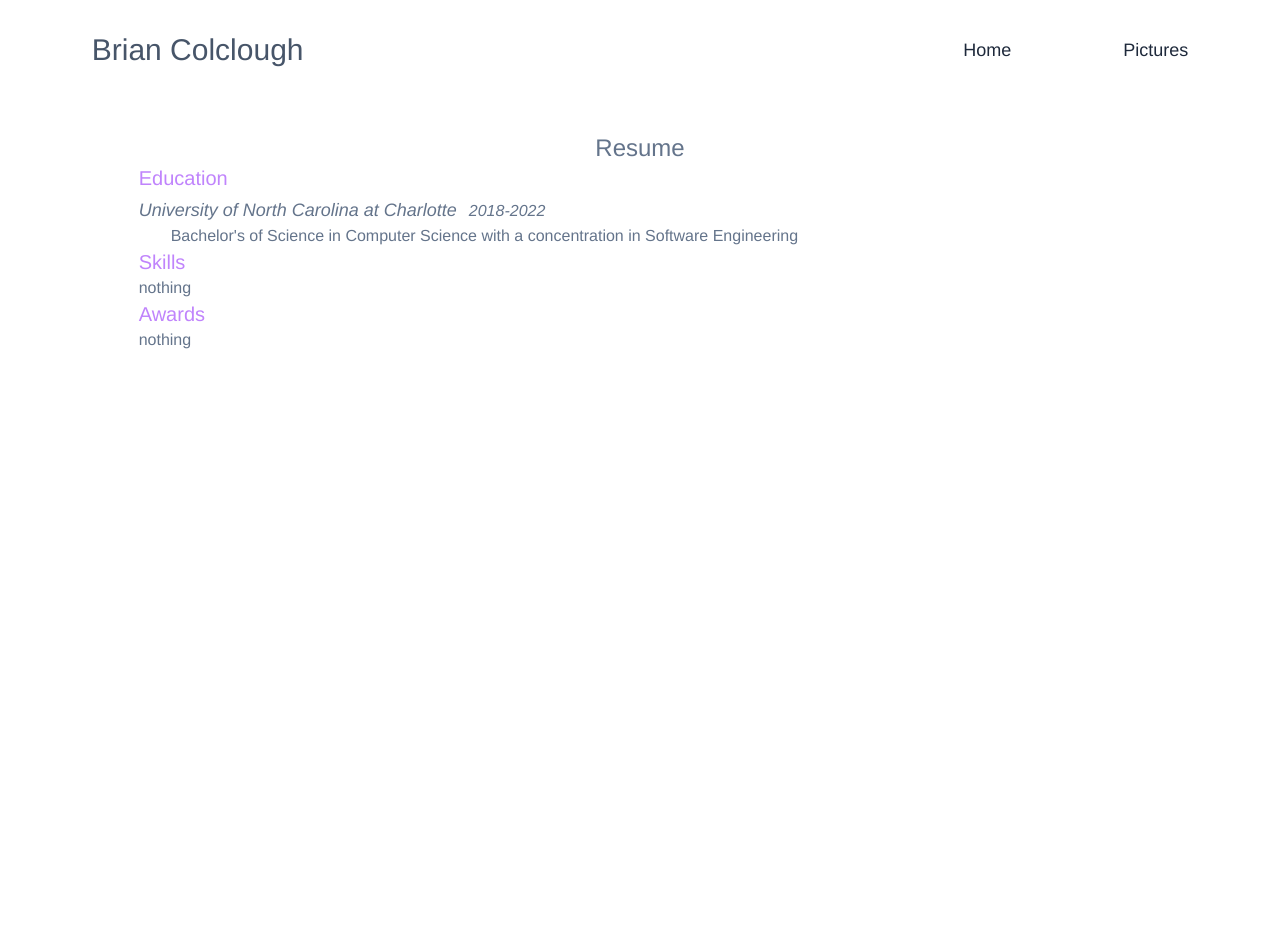
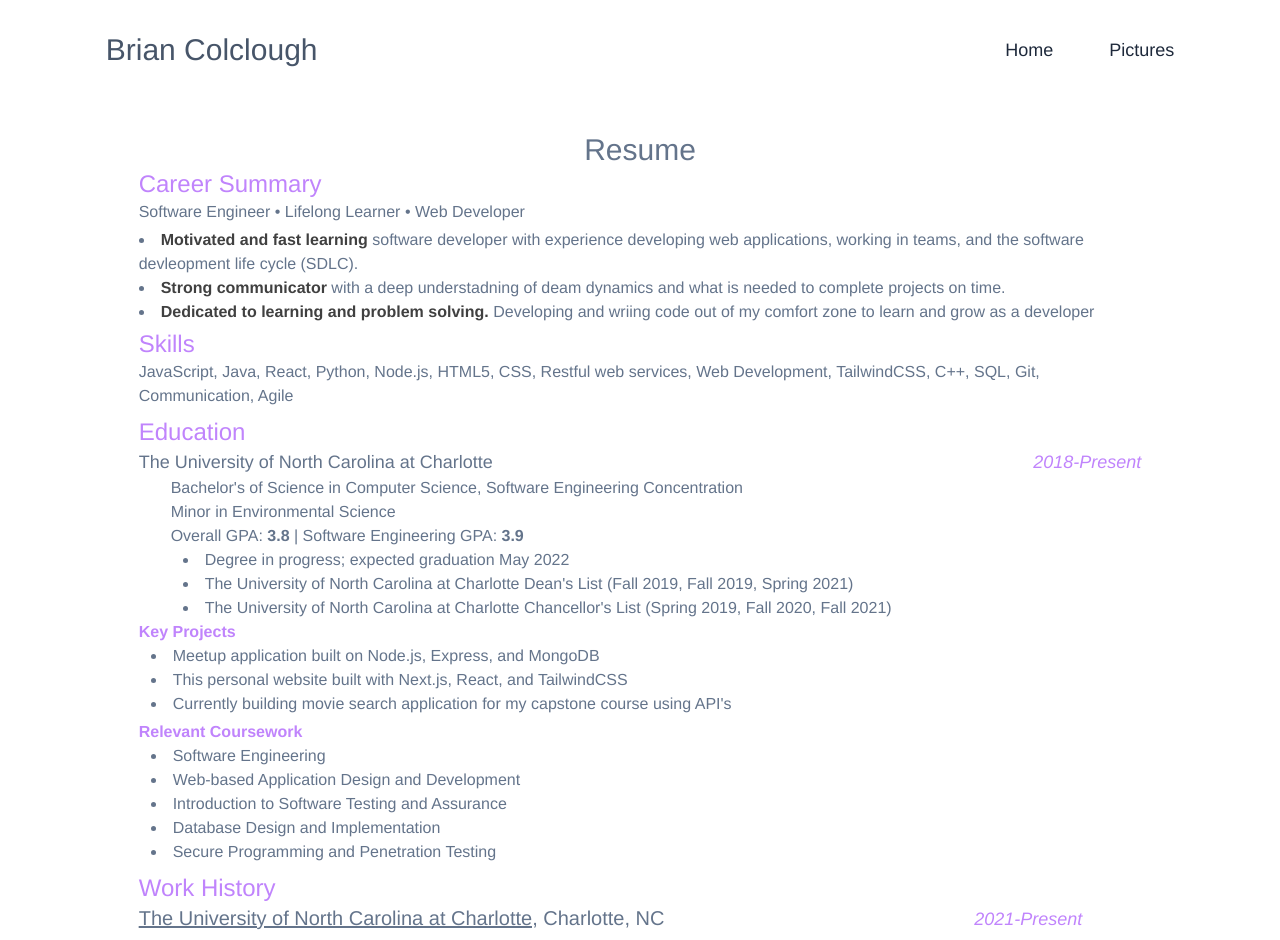
Before and after one commit to BrianColclough/Portfolio, a Next.js app: page / in a window 1280 px wide. Shown: the top 940 px of the page. Before the commit the page ends 800 px from the top, so only its background shows below. Built offline with nearby package versions, Linux system fonts and the light colour scheme.

Commit message:
Finished resume

```diff
--- a/components/nav.jsx
+++ b/components/nav.jsx
@@ -3,7 +3,7 @@ import Link from "next/link";
 const Nav = (props) => {
   return (
     <>
-      <div className="font-sans text-lg text-slate-800 flex flex-row justify-center items-center gap-28">
+      <div className="font-sans text-lg text-slate-800 flex flex-row justify-center items-center gap-14">
         <Link href="/">
           <a className="hover:text-purple-300">Home</a>
         </Link>
--- a/components/pictureViewer.jsx
+++ b/components/pictureViewer.jsx
@@ -5,6 +5,8 @@ import concordPic2 from "../assets/ConcordParkNov 12 2021-0164.jpg";
 import christmas from "../assets/Xmas-Dec 24 2021-0041.jpg";
 import boardwalk from "../assets/bwalk-Feb 01 2022-0010.jpg";
 import leaves from "../assets/FujiRecipeTesting_Nov 24 2021-0033.jpg";
+import plant from "../assets/ConcordParkNov 12 2021-0111.jpg";
+import parkingDeck from "../assets/CampusWalkDiffusion0005Nov 07 2021.jpg";
 import React, { Fragment } from "react";
 
 const images = [
@@ -14,68 +16,13 @@ const images = [
   { image: christmas },
   { image: boardwalk },
   { image: leaves },
+  { image: plant },
+  { image: parkingDeck },
 ];
 
 const PictureViewer = (props) => {
   return (
     <>
-      {/* <div className="flex flex-row px-8 py-0 flex-wrap flex-auto gap-8 items-center justify-center">
-        <div className="basis-1/4">
-          <Image
-            className="rounded-lg"
-            alt="Concord park"
-            src={concordPic}
-            layout="responsive"
-            objectFit="contain"
-          />
-        </div>
-        <div className="basis-1/4">
-          <Image
-            className="rounded-lg"
-            alt="Concord park"
-            src={concordPic1}
-            layout="responsive"
-            objectFit="contain"
-          />
-        </div>
-        <div className="basis-1/4">
-          <Image
-            className="rounded-lg"
-            alt="Concord park"
-            src={concordPic2}
-            layout="responsive"
-            objectFit="contain"
-          />
-        </div>
-        <div className="basis-1/4">
-          <Image
-            className="rounded-lg"
-            alt="Concord park"
-            src={christmas}
-            layout="responsive"
-            objectFit="contain"
-          />
-        </div>
-        <div className="basis-1/4">
-          <Image
-            className="rounded-lg"
-            alt="Alexis walking on boardwalk"
-            src={boardwalk}
-            layout="responsive"
-            objectFit="contain"
-          />
-        </div>
-        <div className="basis-1/4">
-          <Image
-            className="rounded-lg"
-            alt="Concord park"
-            src={leaves}
-            layout="responsive"
-            objectFit="contain"
-          />
-        </div>
-      </div> */}
-
       <div className="flex flex-row px-8 py-0 flex-wrap flex-auto gap-8 items-center justify-center">
         {images.map((images) => (
           <React.Fragment key={images.image}>
--- a/components/resume.jsx
+++ b/components/resume.jsx
@@ -6,25 +6,157 @@ const Resume = (props) => {
           className="p-8 font-sans subpixel-antialiased font-normal
          text-slate-500 w-5/6 justify-center"
         >
-          <p className="text-2xl text-center font-medium">Resume</p>
+          <p className="text-3xl text-center font-medium">Resume</p>
 
-          <p className="text-xl text-purple-400 font-medium pb-1">Education</p>
-
-          <div className="flex flex-row italic gap-3 items-baseline">
-            <div className="text-lg font-medium">
-              University of North Carolina at Charlotte
+          <div>
+            <div className="text-2xl text-purple-400 font-medium pb-0">
+              Career Summary
             </div>
-            <div className="text-light text-base">2018-2022</div>
-          </div>
-          <div className="indent-8">
-            Bachelor's of Science in Computer Science with a concentration in
-            Software Engineering
+            <div className="pt-0 pb-1">
+              Software Engineer • Lifelong Learner • Web Developer
+            </div>
+            <ul className="list-inside list-disc">
+              <li>
+                <b className="text-neutral-700">Motivated and fast learning</b>{" "}
+                software developer with experience developing web applications,
+                working in teams, and the software devleopment life cycle
+                (SDLC).
+              </li>
+              <li>
+                <b className="text-neutral-700">Strong communicator</b> with a
+                deep understadning of deam dynamics and what is needed to
+                complete projects on time.
+              </li>
+              <li>
+                <b className="text-neutral-700">
+                  Dedicated to learning and problem solving.
+                </b>{" "}
+                Developing and wriing code out of my comfort zone to learn and
+                grow as a developer
+              </li>
+            </ul>
           </div>
 
-          <p className="text-xl text-purple-400 font-medium">Skills</p>
-          <p>nothing</p>
-          <p className="text-xl text-purple-400 font-medium">Awards</p>
-          <p>nothing</p>
+          <div>
+            <div className="text-2xl text-purple-400 font-medium pt-1">
+              Skills
+            </div>
+            <div>
+              JavaScript, Java, React, Python, Node.js, HTML5, CSS, Restful web
+              services, Web Development, TailwindCSS, C++, SQL, Git,
+              Communication, Agile
+            </div>
+          </div>
+
+          <div>
+            <p className="text-2xl pt-2 text-purple-400 font-medium ">
+              Education
+            </p>
+            <div className="flex flex-row gap-3 items-baseline">
+              <div className="text-lg font-medium basis-10/12">
+                The University of North Carolina at Charlotte
+              </div>
+              <div className="basis-2/12 text-purple-400 text-light italic text-lg text-right">
+                2018-Present
+              </div>
+            </div>
+            <div className="indent-8">
+              <p>
+                Bachelor's of Science in Computer Science, Software Engineering
+                Concentration
+              </p>
+              <p>Minor in Environmental Science</p>
+              <p>
+                Overall GPA: <b>3.8</b> | Software Engineering GPA: <b>3.9</b>
+              </p>
+              <ul className="list-disc list-inside">
+                <li className="pl-3">
+                  Degree in progress; expected graduation May 2022
+                </li>
+                <li className="pl-3">
+                  The University of North Carolina at Charlotte Dean's List
+                  (Fall 2019, Fall 2019, Spring 2021)
+                </li>
+                <li className="pl-3">
+                  The University of North Carolina at Charlotte Chancellor's
+                  List (Spring 2019, Fall 2020, Fall 2021)
+                </li>
+              </ul>
+            </div>
+
+            <div>
+              <div className="font-semibold text-purple-400">Key Projects</div>
+              <ul className="list-disc list-inside">
+                <li className="pl-3">
+                  Meetup application built on Node.js, Express, and MongoDB
+                </li>
+                <li className="pl-3">
+                  This personal website built with Next.js, React, and
+                  TailwindCSS
+                </li>
+                <li className="pl-3">
+                  Currently building movie search application for my capstone
+                  course using API's
+                </li>
+              </ul>
+            </div>
+
+            <div>
+              <div className="font-semibold text-purple-400 pt-1">
+                Relevant Coursework
+              </div>
+              <ul className="list-disc list-inside">
+                <li className="pl-3">Software Engineering</li>
+                <li className="pl-3">
+                  Web-based Application Design and Development
+                </li>
+                <li className="pl-3">
+                  Introduction to Software Testing and Assurance
+                </li>
+                <li className="pl-3">Database Design and Implementation</li>
+                <li className="pl-3">
+                  Secure Programming and Penetration Testing
+                </li>
+              </ul>
+            </div>
+          </div>
+
+          <div>
+            <p className="text-2xl pt-2 text-purple-400 font-medium ">
+              Work History
+            </p>
+            <div className="flex text-xl font-medium items-baseline">
+              <div className="basis-10/12">
+                <span className="underline">
+                  The University of North Carolina at Charlotte,
+                </span>
+                <span className="font-normal"> Charlotte, NC</span>
+              </div>
+              <div className="basis-2/12 font-normal text-purple-400 italic text-lg">
+                2021-Present
+              </div>
+            </div>
+            <div className="pt-1">
+              Second largest University in North Carolina by enrollment.
+              <p>
+                In-between classes I work at the University gym. I have quickly
+                improved my communication skills and found ways the facility can
+                better meet patrons needs.
+              </p>
+              <p className="italic text-neutral-700 font-medium">
+                Patron Service Assistant
+              </p>
+              <ul className="list-disc list-inside">
+                <li className="pl-3">
+                  Interact with patrons for knowledge on how the facility can be
+                  better utilized and improved.
+                </li>
+                <li className="pl-3">
+                  Communicate with supervisors about the state of the facility.
+                </li>
+              </ul>
+            </div>
+          </div>
         </div>
       </div>
     </>
```
Also changed, not shown: assets/CampusWalkDiffusion0005Nov 07 2021.jpg (added), assets/ConcordParkNov 12 2021-0111.jpg (added).
